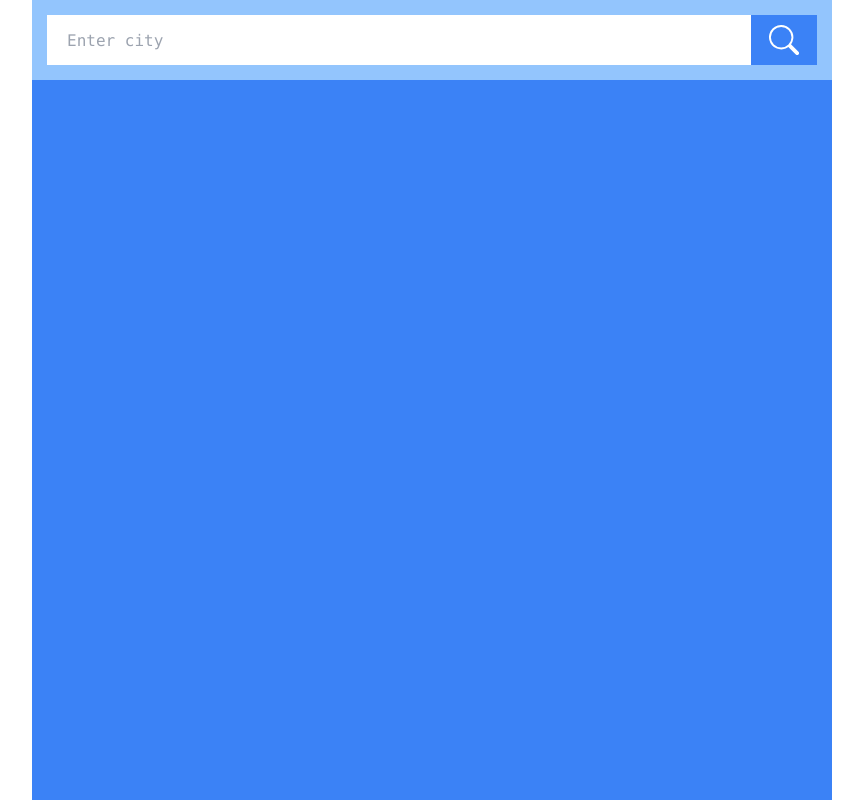
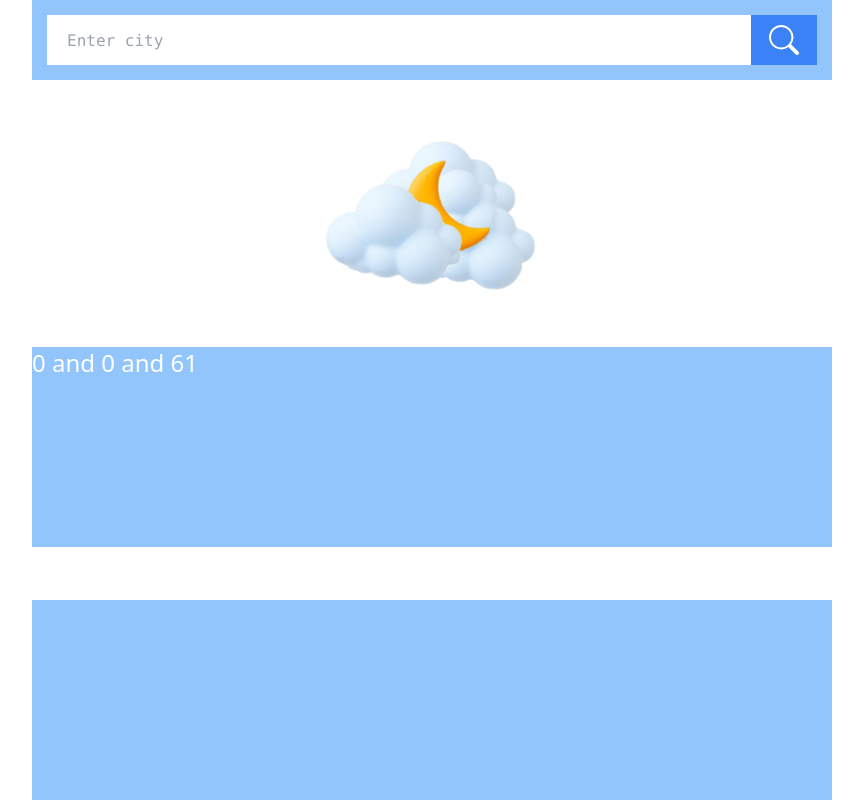
Before and after one commit to GIMZ98/weatherApp, a React (Vite) app: page / in a window 1280 px wide. Shown: the whole page, without its empty margins (208-1071 px from the left). Built offline with nearby package versions, Linux system fonts and the light colour scheme.

Commit message:
Functionality for set image by considering is_day and cloudcover complete

```diff
--- a/src/Home.jsx
+++ b/src/Home.jsx
@@ -1,11 +1,13 @@
 import React from 'react'
 import SearchDiv from './features/SearchDiv'
+import ImgDiv from './features/ImgDiv'
 
 const Home = () => {
   return (
     <div className='flex justify-center'>
-        <div className='flex flex-col justify-between max-w-[800px] w-screen min-h-screen bg-blue-500'>
+        <div className='flex flex-col justify-between max-w-[800px] w-screen min-h-screen bg-blue-0'>
             <SearchDiv/>
+            <ImgDiv/>
         </div>
     </div>
 
--- /dev/null
+++ b/src/features/ImgDiv.jsx
@@ -0,0 +1,42 @@
+import React from 'react'
+import sun from '../assets/img/sun.png'
+import moon from '../assets/img/moon.png'
+import sun_clouds from '../assets/img/sun-clouds.png'
+import moon_clouds from '../assets/img/moon-clouds.png'
+import { useSelector } from 'react-redux'
+import { selectInfos } from './infosSlice'
+
+
+const ImgDiv = () => {
+
+  const infos = useSelector(selectInfos)
+
+  return (
+    <>
+        <div className='flex justify-center items-center w-full bg-slate-0 h-1/5 mt-5'>
+            {
+                (infos.is_day==1)?(
+                    (infos.cloudcover>60)?(
+                        <img src={sun_clouds} alt="" className='h-full'/>
+                    ):(
+                        <img src={sun} alt="" className='h-full'/>
+                    )
+                ):(
+                    (infos.cloudcover>60)?(
+                        <img src={moon_clouds} alt="" className='h-full'/>
+                    ):(
+                        <img src={moon} alt="" className='h-full'/>
+                    )
+                )
+            }
+
+        </div>
+        <div className='w-full bg-blue-300 h-1/4 mt-5'>
+            <p className='text-2xl text-white'>{infos.is_day} and {infos.rain} and {infos.cloudcover}</p>
+        </div>
+        <div className='w-full bg-blue-300 h-1/4 mt-5'></div>
+    </>
+  )
+}
+
+export default ImgDiv
--- a/src/features/infosSlice.jsx
+++ b/src/features/infosSlice.jsx
@@ -7,8 +7,8 @@ const initialState = {
     latitude: 6.93548,
     longitude: 79.84868,
     temperature: 29.0,
-    is_day: 1,
-    cloudcover: 96,
+    is_day: 0,
+    cloudcover: 61,
     windspeed: 5.6,
     relativehumidity: 74,
     rain: 0.00,
```
